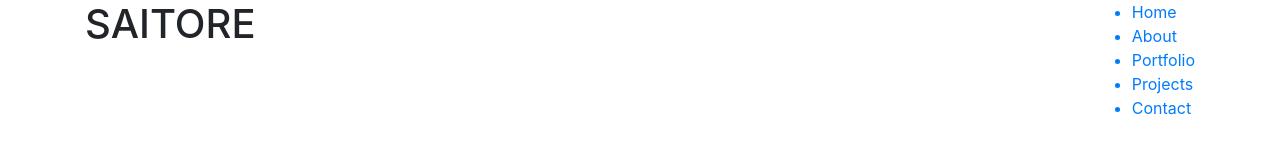
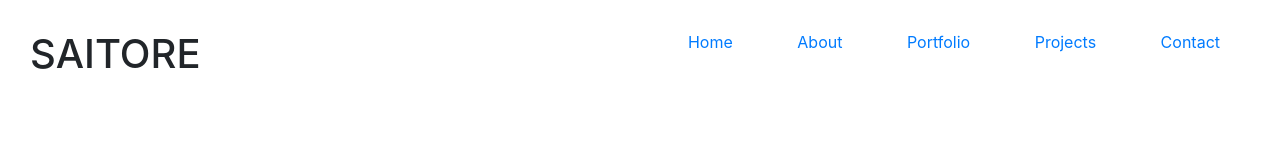
Before and after one commit to Saitore973/Portfolio-, a plain HTML site: page index.html in a window 1280 px wide. Drawn offline with nearby package versions, Linux system fonts and the light colour scheme.

Commit message:
style the Navbar

```diff
--- a/index.css
+++ b/index.css
@@ -1,7 +1,35 @@
+.contain{
+    padding: 0px;
+    margin: 0px;
+}
 .logo{
     float: left;
+    padding: 30px;
 
 }
+
 nav{
     float: right;
+    padding: 30px;
 }
+
+nav ul{
+    list-style: none;
+}
+
+nav ul li{
+    display: inline-block;
+    padding: 0px 30px;
+    margin-left:
+}
+
+
+nav ul li a{
+    text-decoration: none;
+}
+
+.contain::after{
+    content: "";
+    display: table;
+    clear: both;
+}
--- a/index.html
+++ b/index.html
@@ -9,7 +9,7 @@
     <link rel="stylesheet" href="index.css">
 </head>
 <body>
-    <div class="container">
+    <div class="contain">
         <h1 class="logo">
             SAITORE
         </h1>
```
